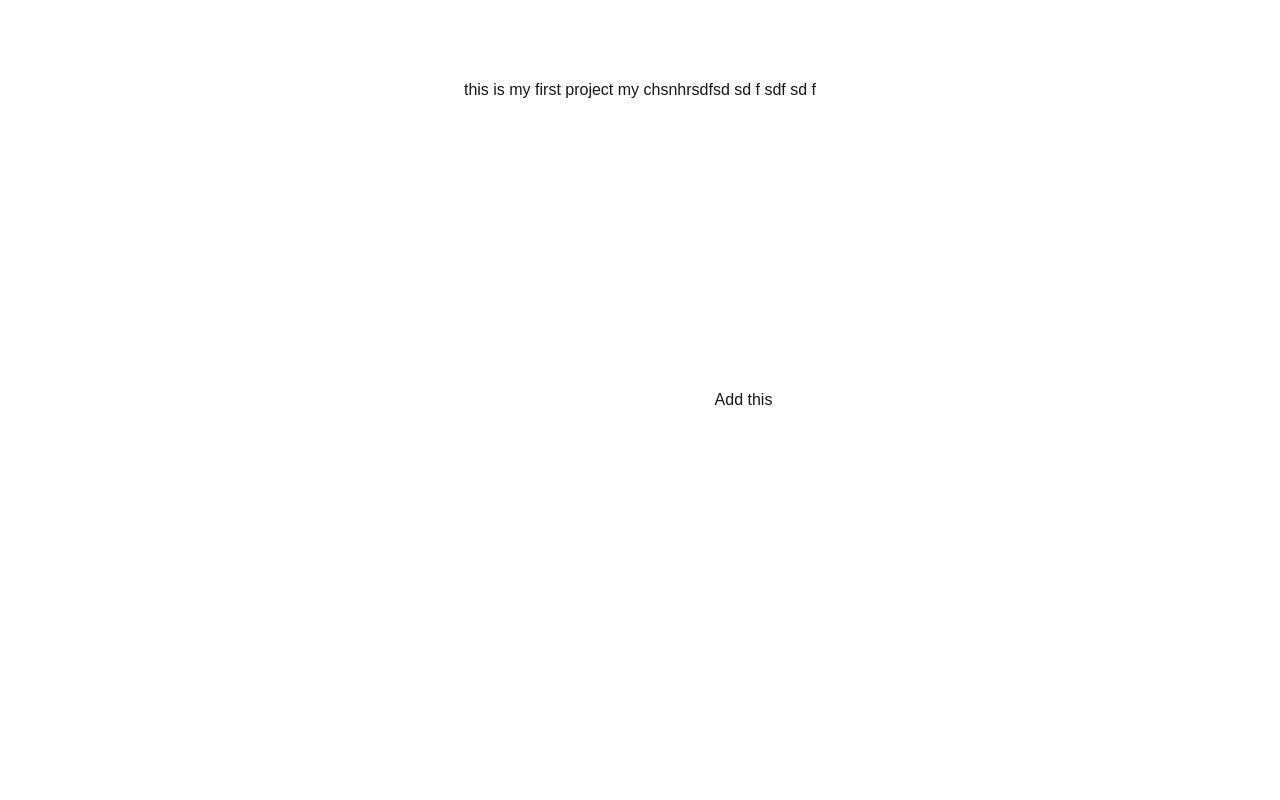
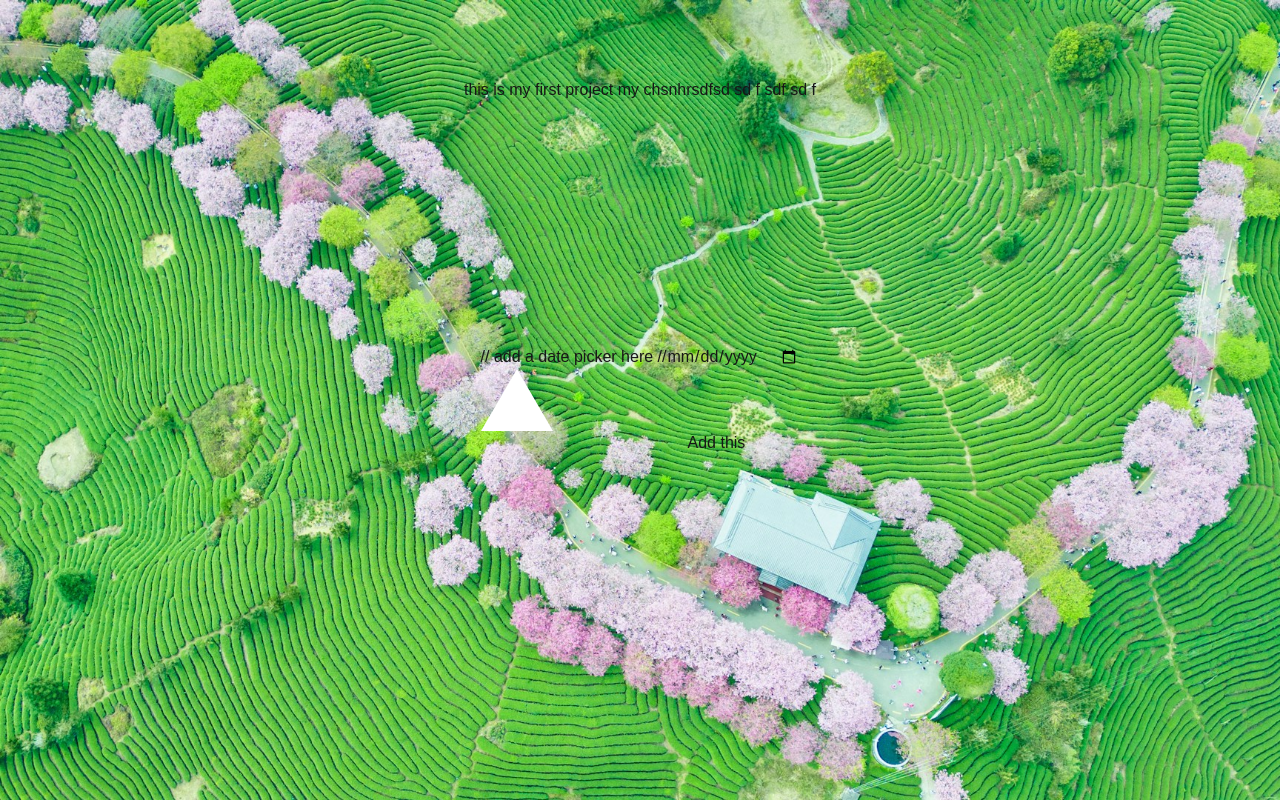
Before and after one commit to karankn04/myaiproject, a Next.js app: page / in a window 1280 px wide. Built offline with nearby package versions, Linux system fonts and the light colour scheme.

Commit message:
add background image and date picker input to Home component

```diff
--- a/pages/index.tsx
+++ b/pages/index.tsx
@@ -1,12 +1,22 @@
+import Image from "next/image";
 
 
 
 
 export default function Home() {
   return (
-    <div className="grid grid-rows-[20px_1fr_20px] items-center justify-items-center min-h-screen p-8 pb-20 gap-16 sm:p-20 font-[family-name:var(--font-geist-sans)]">
+    <div className="grid bg-red-500 grid-rows-[20px_1fr_20px] items-center justify-items-center min-h-screen p-8 pb-20 gap-16 sm:p-20 font-[family-name:var(--font-geist-sans)]"
+    style={{
+      backgroundImage: "url(/test.jpg)",
+      backgroundSize: "cover",
+    }}>
       this is my first project my chsnhrsdfsd sd f sdf sd f
       <div>
+
+        // add a date picker here
+        //
+        <input type="date" />
+        <Image src="/vercel.svg" alt="Vercel Logo" width={72} height={16} />
      <input type="text" />
      <button>Add this</button >
     </div>
```
Also changed, not shown: public/test.jpg (added).
